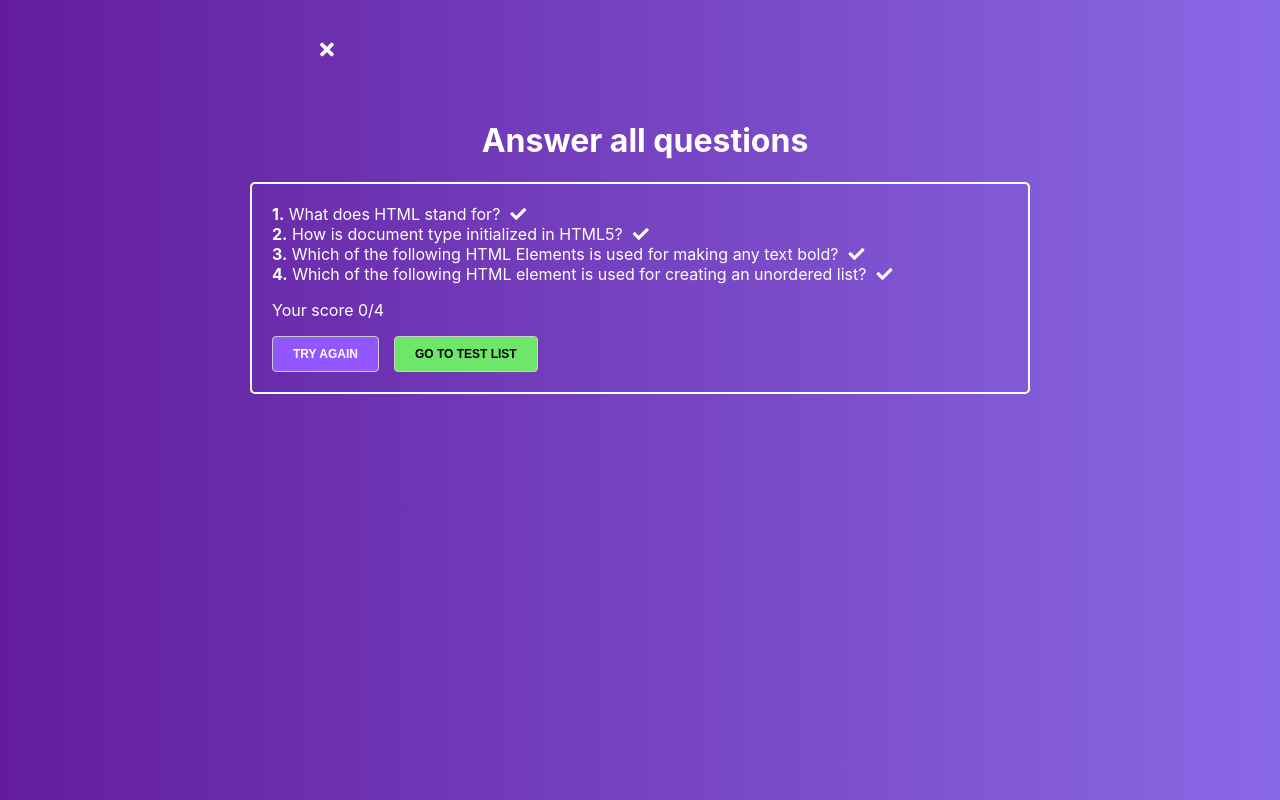
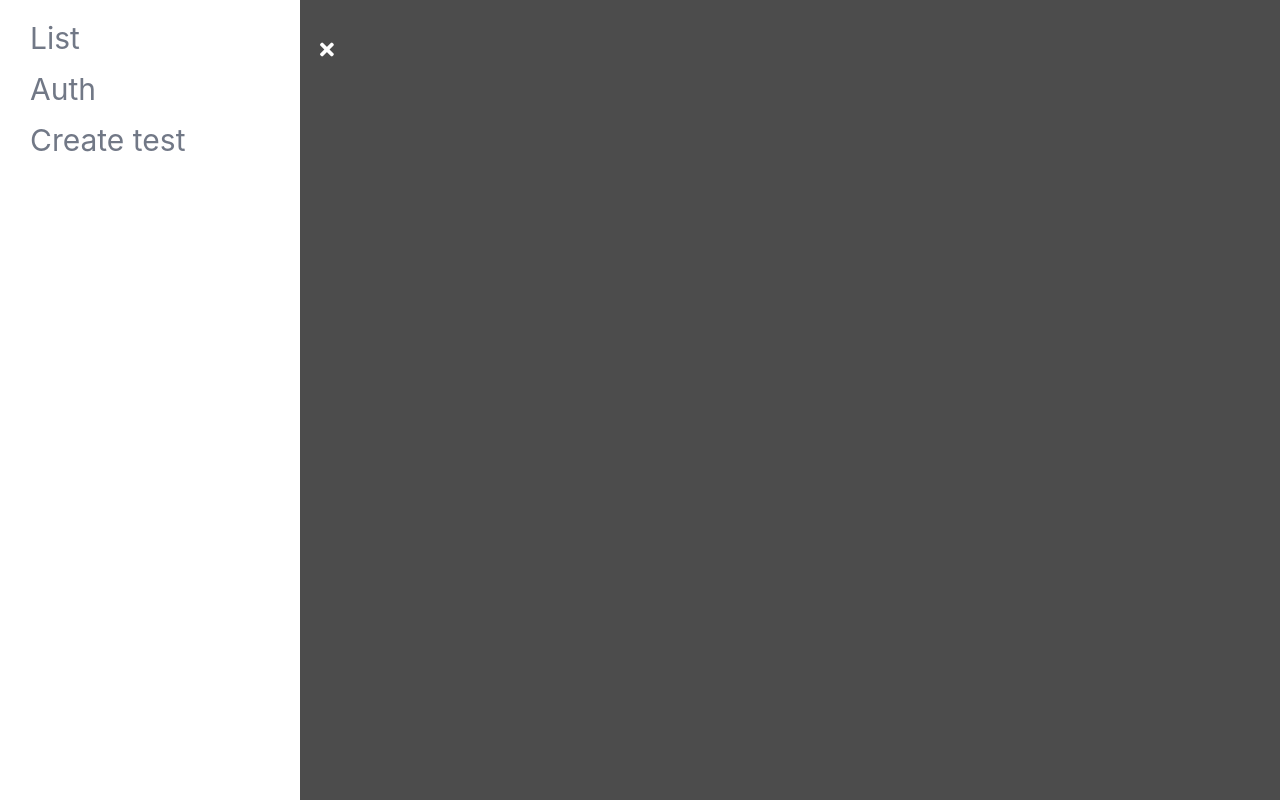
Before and after one commit to ElizabethVlasenko/react-redux-quiz, a React (Create React App) app: page /auth in a window 1280 px wide. Both pictures are taken after a click on the icon 48 px from the left and 50 px from the top of the page. Built offline with nearby package versions, Linux system fonts and the light colour scheme.

Commit message:
Added Route

```diff
--- a/package.json
+++ b/package.json
@@ -8,6 +8,7 @@
     "@testing-library/user-event": "^12.8.3",
     "react": "^17.0.2",
     "react-dom": "^17.0.2",
+    "react-router-dom": "^6.2.1",
     "react-scripts": "4.0.3",
     "web-vitals": "^1.1.2"
   },
--- a/src/App.js
+++ b/src/App.js
@@ -1,14 +1,23 @@
 import React, { Component } from "react";
 import Layout from "./hoc/Layout/Layout";
-import Quiz from './containeers/Quiz/Quiz';
+import { Route, Routes } from "react-router-dom";
+import Quiz from "./containeers/Quiz/Quiz";
+import QuizCreator from "./containeers/QuizCreator/QuizCreator";
+import Auth from "./containeers/Auth/Auth";
+import QuizList from "./containeers/QuizList/QuizList";
 
 class App extends Component {
-  render () {
+  render() {
     return (
       <Layout>
-        <Quiz></Quiz>
+        <Routes>
+          <Route path="/auth" element={<Auth />} />
+          <Route path="/quiz-creator" element={<QuizCreator />} />
+          <Route path="/quiz/:id" element={<Quiz />} />
+          <Route path="/" element={<QuizList />} />
+        </Routes>
       </Layout>
-    )
+    );
   }
 }
 
--- /dev/null
+++ b/src/components/Navigation/Drawer/Drawer.js
@@ -0,0 +1,52 @@
+import React, { Component } from "react";
+import classes from "./Drawer.module.css";
+import { NavLink } from "react-router-dom";
+import Backdrop from "../../UI/Backdrop/Backdrop";
+
+const links = [
+  { to: "/", label: "List", exact: "true" },
+  { to: "/auth", label: "Auth", exact: "false" },
+  { to: "/quiz-creator", label: "Create test", exact: "false" },
+];
+
+class Drawer extends Component {
+  clickHandler = () => {
+    this.props.onClose();
+  };
+
+  renderLinks() {
+    return links.map((link, index) => {
+      return (
+        <li key={index}>
+          <NavLink
+            to={link.to}
+            exact={link.exact}
+            className={classes.active}
+            onClick={this.clickHandler}
+          >
+            {link.label}
+          </NavLink>
+        </li>
+      );
+    });
+  }
+
+  render() {
+    const cls = [classes.Drawer];
+
+    if (!this.props.isOpen) {
+      cls.push(classes.close);
+    }
+
+    return (
+      <React.Fragment>
+        <nav className={cls.join(" ")}>
+          <ul>{this.renderLinks()}</ul>
+        </nav>
+        {this.props.isOpen ? <Backdrop onClick={this.props.onClose} /> : null}
+      </React.Fragment>
+    );
+  }
+}
+
+export default Drawer;
--- /dev/null
+++ b/src/components/Navigation/Drawer/Drawer.module.css
@@ -0,0 +1,42 @@
+.Drawer {
+    position: fixed;
+    left: 0;
+    top: 0;
+    bottom: 0;
+    width: 80%;
+    max-width: 300px;
+    padding: 20px 10px;
+    box-sizing: border-box;
+    background-color: #fff;
+    transform: translateX(0px);
+    z-index: 90;
+    transition: transform .22s ease-in;
+}
+
+.Drawer.close {
+    transform: translateX(-300px);
+}
+
+.Drawer ul {
+    list-style: none;
+    margin: 0;
+    padding: 0;
+}
+
+.Drawer ul li {
+    margin-bottom: 15px;
+}
+
+.Drawer ul li a {
+    color: #363f54;
+    font-size: 30px;
+    text-decoration: none;
+    background-color: #fff;
+    position: relative;
+    padding: 0 20px 10px 20px;
+    transition: all .3s ;
+}
+
+.Drawer ul li a:hover, .active {
+    opacity: .7;
+}
--- /dev/null
+++ b/src/components/UI/Backdrop/Backdrop.js
@@ -0,0 +1,14 @@
+import React from "react";
+import classes from './Backdrop.module.css';
+
+const Backdrop = props => {
+    return (
+        <div
+            className = { classes.Backdrop }
+            onClick = { props.onClick }
+        ></div>
+    )
+
+}
+
+export default Backdrop;
--- /dev/null
+++ b/src/components/UI/Backdrop/Backdrop.module.css
@@ -0,0 +1,9 @@
+.Backdrop {
+    z-index: 50;
+    background-color: rgba(0, 0, 0, .7);
+    position: fixed;
+    top:0;
+    left: 0;
+    bottom: 0;
+    right: 0;
+}
--- /dev/null
+++ b/src/containeers/Auth/Auth.js
@@ -0,0 +1,11 @@
+import React, { Component } from "react";
+
+export default class Auth extends Component {
+  render() {
+    return (
+      <div>
+        <h1>Auth</h1>
+      </div>
+    );
+  }
+}
--- /dev/null
+++ b/src/containeers/QuizCreator/QuizCreator.js
@@ -0,0 +1,11 @@
+import React, { Component } from "react";
+
+export default class QuizCreator extends Component {
+  render() {
+    return (
+      <div>
+        <h1>QuizCreator</h1>
+      </div>
+    );
+  }
+}
--- /dev/null
+++ b/src/containeers/QuizList/QuizList.js
@@ -0,0 +1,11 @@
+import React, { Component } from "react";
+
+export default class QuizList extends Component {
+  render() {
+    return (
+      <div>
+        <h1>QuizList</h1>
+      </div>
+    );
+  }
+}
--- a/src/hoc/Layout/Layout.js
+++ b/src/hoc/Layout/Layout.js
@@ -1,7 +1,7 @@
 import React, { Component } from "react";
 import classes from './Layout.module.css';
 import MenuToggle from "../../components/Navigation/MenuToggle/MenuToggle";
-
+import Drawer from "../../components/Navigation/Drawer/Drawer";
 
 class Layout extends Component {
 
@@ -15,13 +15,24 @@ class Layout extends Component {
     })
   }
 
+  menuCloseHandler = () => {
+    this.setState({
+      menu: false
+    })
+  }
+
   render () {
     return (
       <div className={classes.Layout}>
-      <MenuToggle
-        onToggle = { this.toggleMenuHandler }
-        isOpen = { this.state.menu }
-      />
+        <Drawer
+          isOpen = { this.state.menu }
+          onClose = { this.menuCloseHandler }
+        />
+        <MenuToggle
+          onToggle = { this.toggleMenuHandler }
+          isOpen = { this.state.menu }
+
+        />
 
         <main>
             {this.props.children}
--- a/src/index.js
+++ b/src/index.js
@@ -1,14 +1,17 @@
-import React from 'react';
-import ReactDOM from 'react-dom';
-import './index.css';
-import App from './App';
-import reportWebVitals from './reportWebVitals';
+import React from "react";
+import ReactDOM from "react-dom";
+import "./index.css";
+import App from "./App";
+import { BrowserRouter } from "react-router-dom";
+import reportWebVitals from "./reportWebVitals";
 
 ReactDOM.render(
-  <React.StrictMode>
-    <App />
-  </React.StrictMode>,
-  document.getElementById('root')
+  <BrowserRouter>
+    <React.StrictMode>
+      <App />
+    </React.StrictMode>
+  </BrowserRouter>,
+  document.getElementById("root")
 );
 
 // If you want to start measuring performance in your app, pass a function
```
Also changed, not shown: 1 other file (tests, documents, lock files or other folders).
